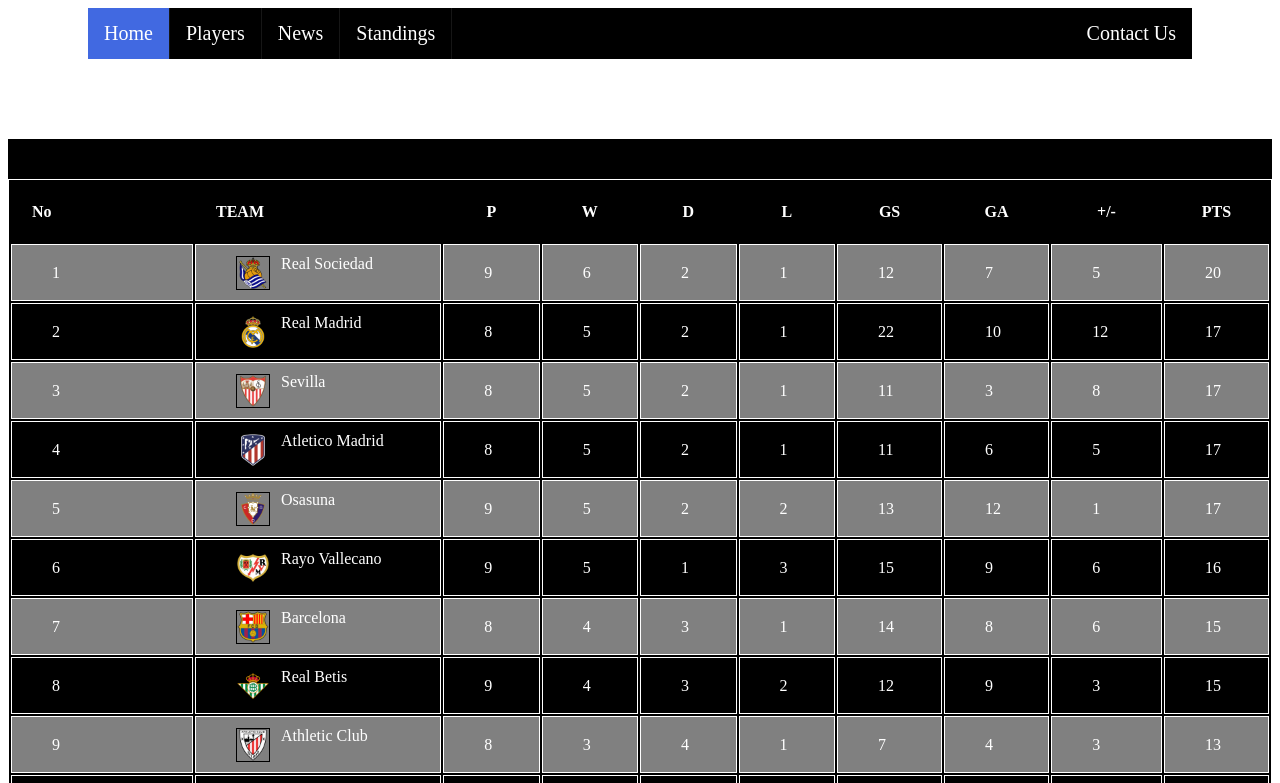
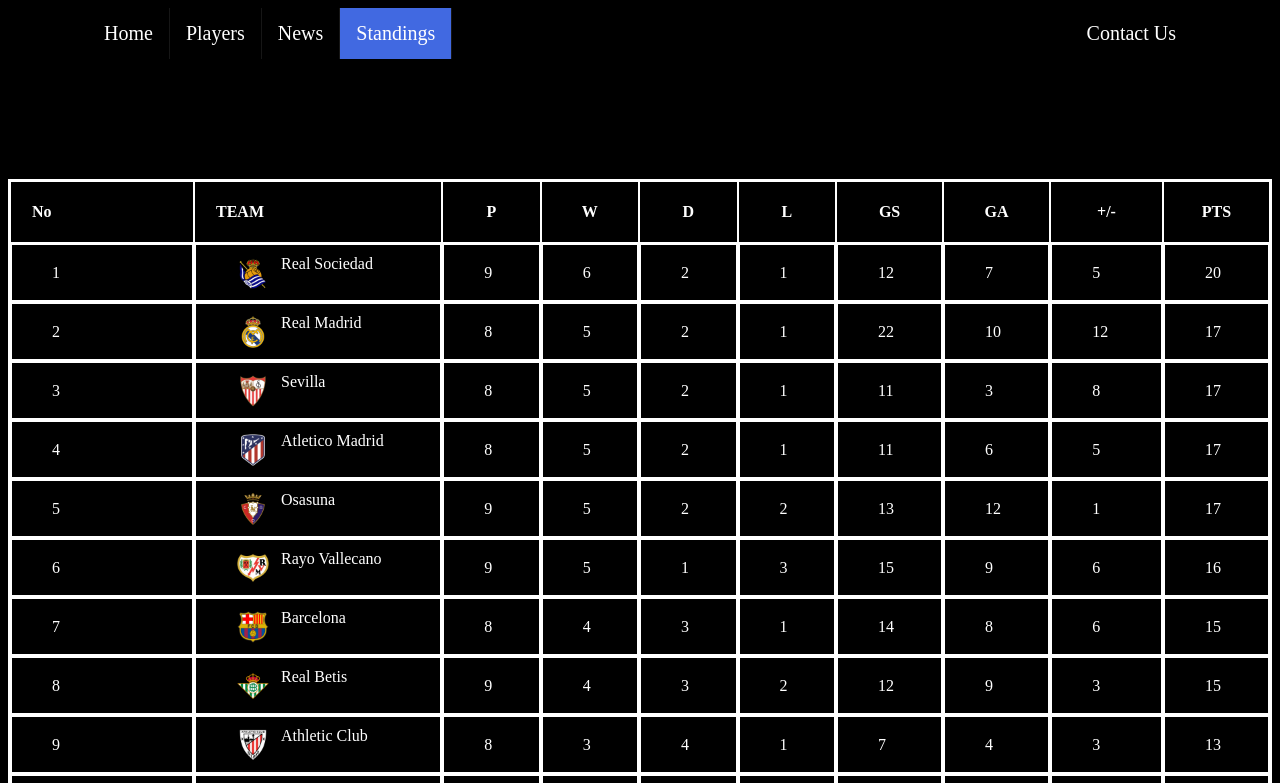
Before and after one commit to ADMM1234/HCI-Miniproject, a plain HTML site: page Standings/Standings.html in a window 1280 px wide. Shown: the top 783 px of the page. Drawn offline with Linux system fonts and the light colour scheme; files that its build step writes are made by us from their sources.

Commit message:
Add files via upload

```diff
--- a/Standings/Standings.css
+++ b/Standings/Standings.css
@@ -1,3 +1,8 @@
+*{
+  background-color: black;
+}
+
+
 .content-info {
     background: black;
     padding: 40px 0;
@@ -10,7 +15,7 @@
 
 table {
     width: 100%;
-    background: black;
+    background: white;
     border: 1px solid white;
 }
 
@@ -67,6 +72,7 @@ tr{
     margin-right: 5rem;
     margin-left: 5rem;
     margin-bottom: 5rem;
+    background-color:black;
 }
 
 ul{
--- a/Standings/Standings.html
+++ b/Standings/Standings.html
@@ -5,17 +5,17 @@
     <meta charset="UTF-8">
     <meta http-equiv="X-UA-Compatible" content="IE=edge">
     <meta name="viewport" content="width=device-width, initial-scale=1.0">
-    <title></title>
+    <title>Standings</title>
     <link href="Standings.css" rel="stylesheet">
     <link rel="stylesheet" href="nav.css">
   </head>
   <body>
     <div class = "nav-bar">
         <ul>
-            <li><a class = "active"href="#home">Home</a></li>
+            <li><a href="#home">Home</a></li>
             <li><a href="#players">Players</a></li>
             <li><a href="#news">News</a></li>
-            <li><a href="#standings">Standings</a></li>
+            <li><a class = "active" href="#standings">Standings</a></li>
             <li style="float:right"><a href="#contact">Contact Us</a></li>
         </ul>
     </div>
```
